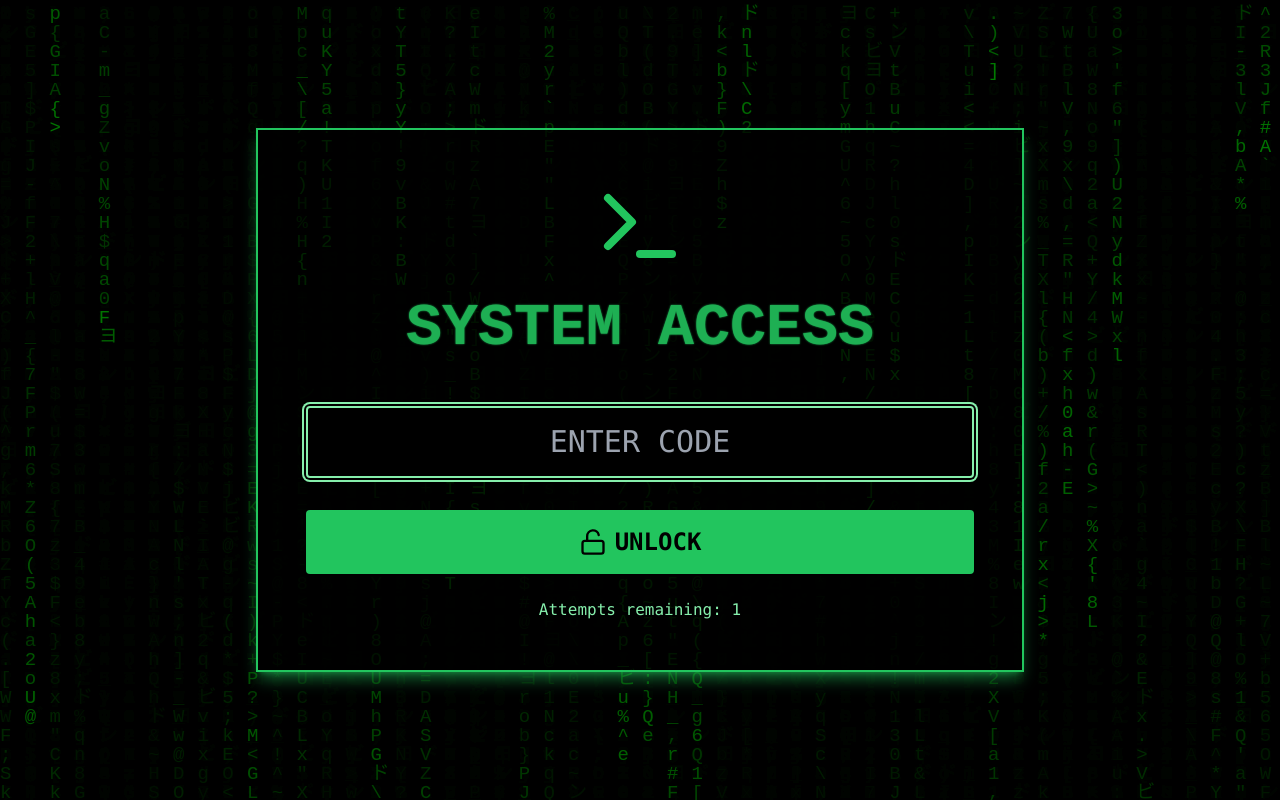
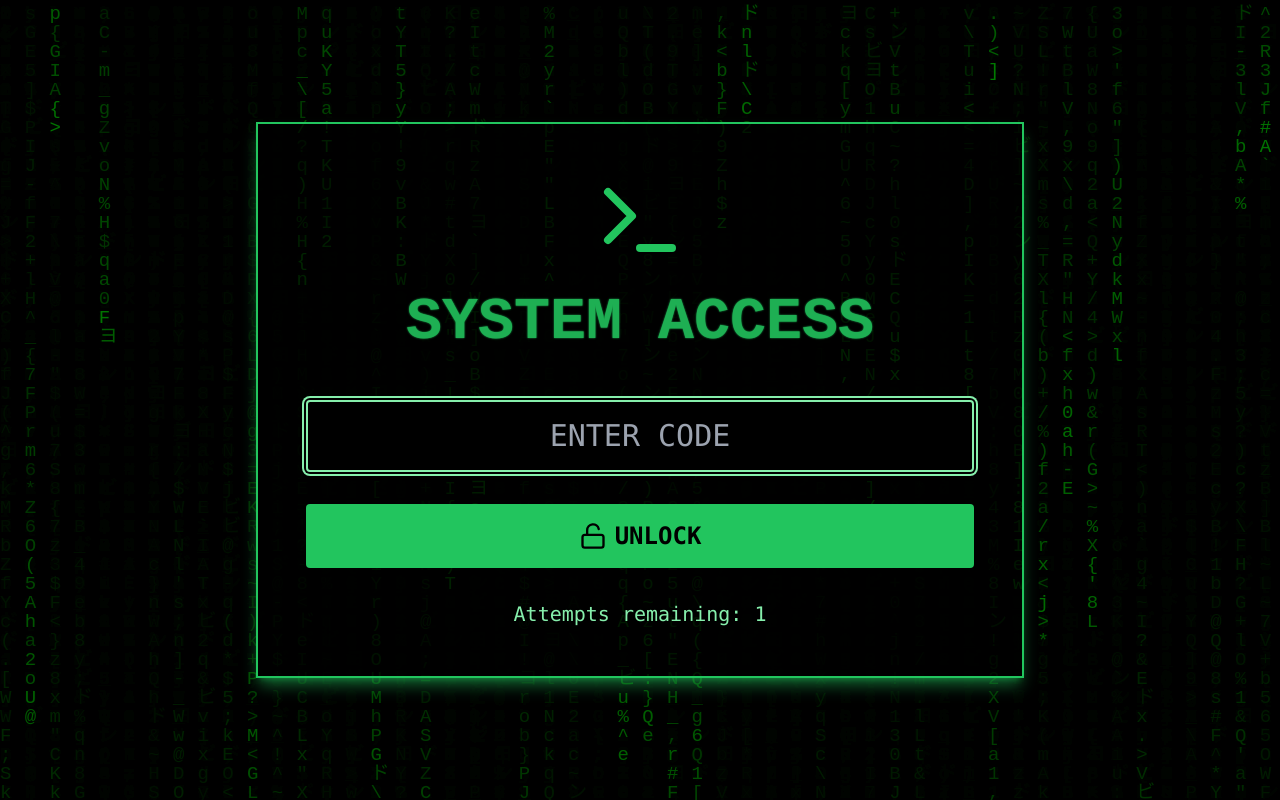
Before and after one commit to beyondmasuda/escape-unlock, a Next.js app: page /escape-unlock/ in a window 1280 px wide. Built offline with nearby package versions, Linux system fonts and the light colour scheme.

Commit message:
fix: enhance attempts remaining display with improved responsive text sizing

```diff
--- a/app/page.tsx
+++ b/app/page.tsx
@@ -158,7 +158,7 @@ export default function UnlockPage() {
             )}
           </AnimatePresence>
           {!isLocked && remainingAttempts > 0 && !isUnlocked && (
-            <p className="mt-4 sm:mt-6 text-sm sm:text-base text-center text-green-300">
+            <p className="mt-4 sm:mt-6 lg:mt-8 text-sm sm:text-base lg:text-lg xl:text-xl text-center text-green-300">
               Attempts remaining: {remainingAttempts}
             </p>
           )}
```
